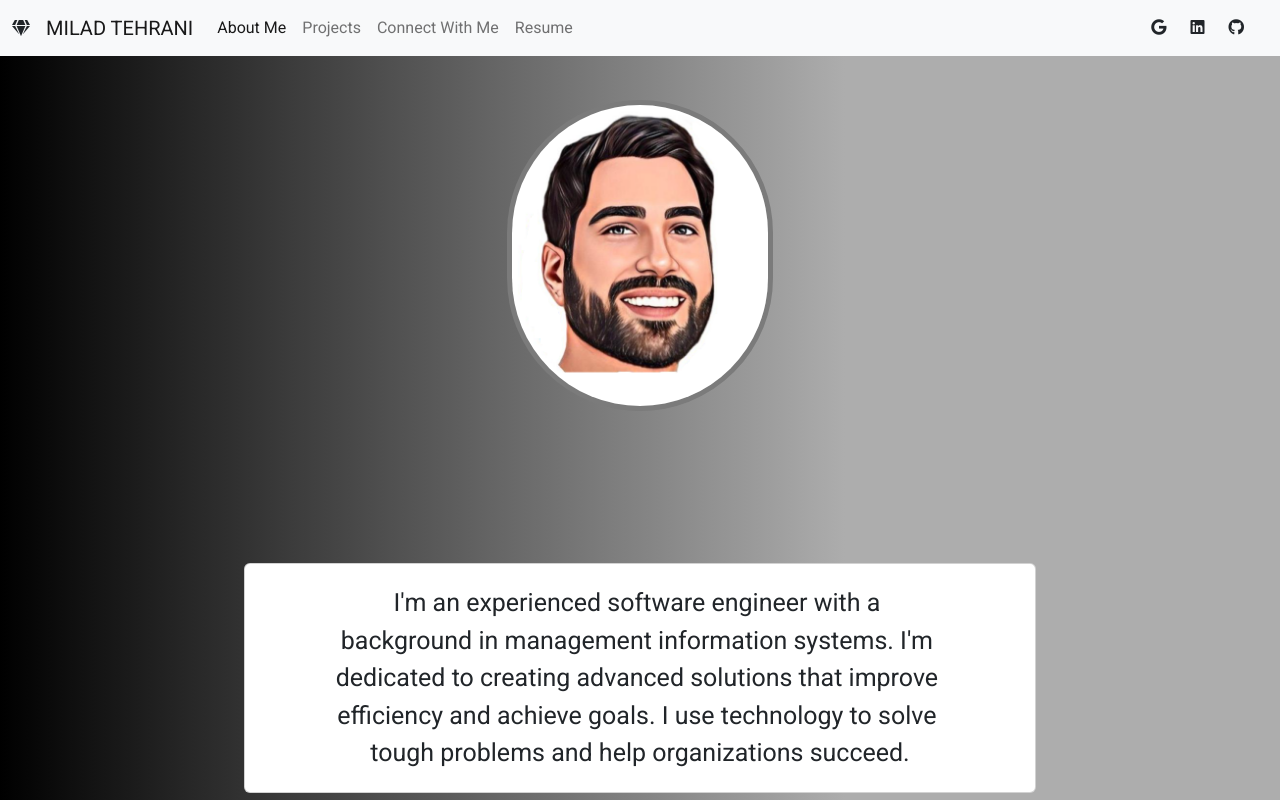
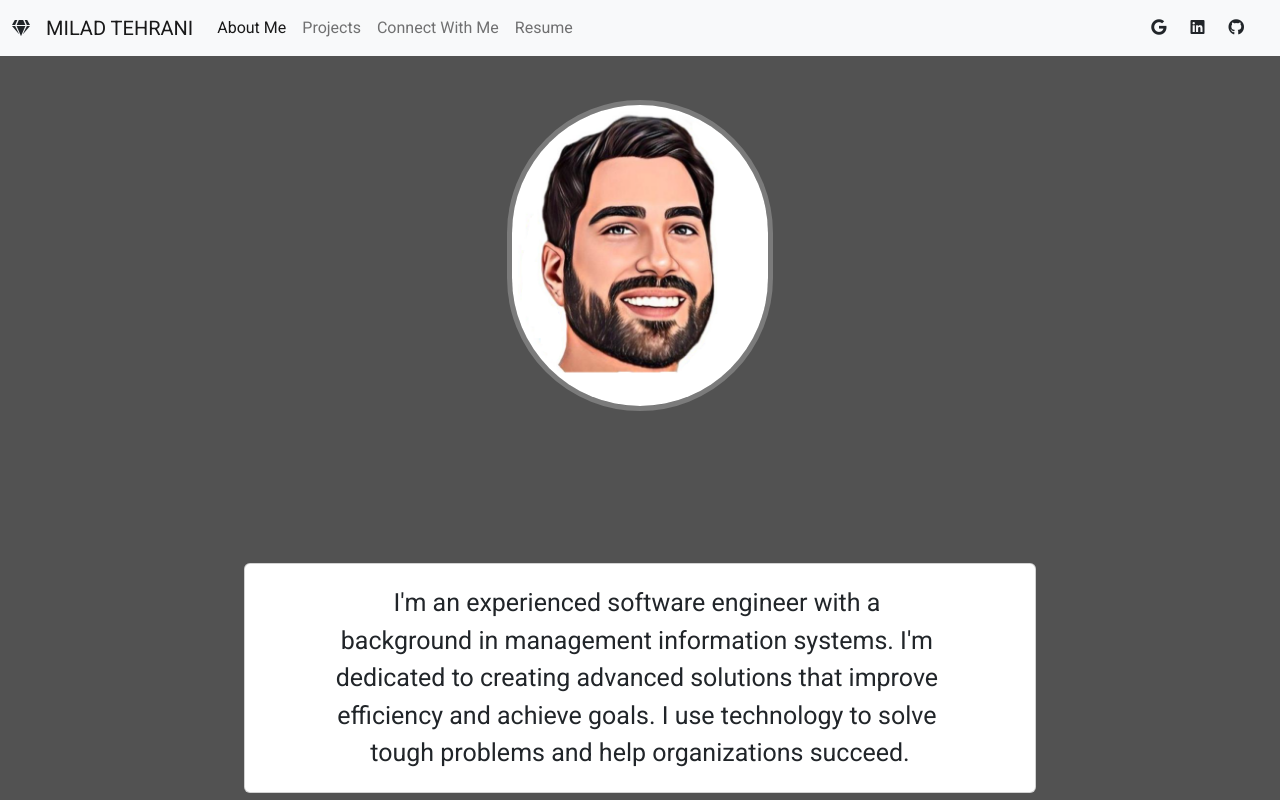
Before and after one commit to tehranimilad/Portfolio.v3, a React (Create React App) app in the folder frontend/: page / in a window 1280 px wide. Shown: the top 800 px of the page. Built offline with nearby package versions, Linux system fonts and the light colour scheme.

Commit message:
changed background color

```diff
--- a/frontend/src/pages/HomePage/index.css
+++ b/frontend/src/pages/HomePage/index.css
@@ -10,8 +10,7 @@
 }
 
 body {
-  background: rgb(0,0,0);
-  background: linear-gradient(90deg, rgba(0,0,0,1) 0%, rgba(173,173,173,1) 66%);
+  background: rgb(82, 82, 82);
 }
 
 .main-div {
```
